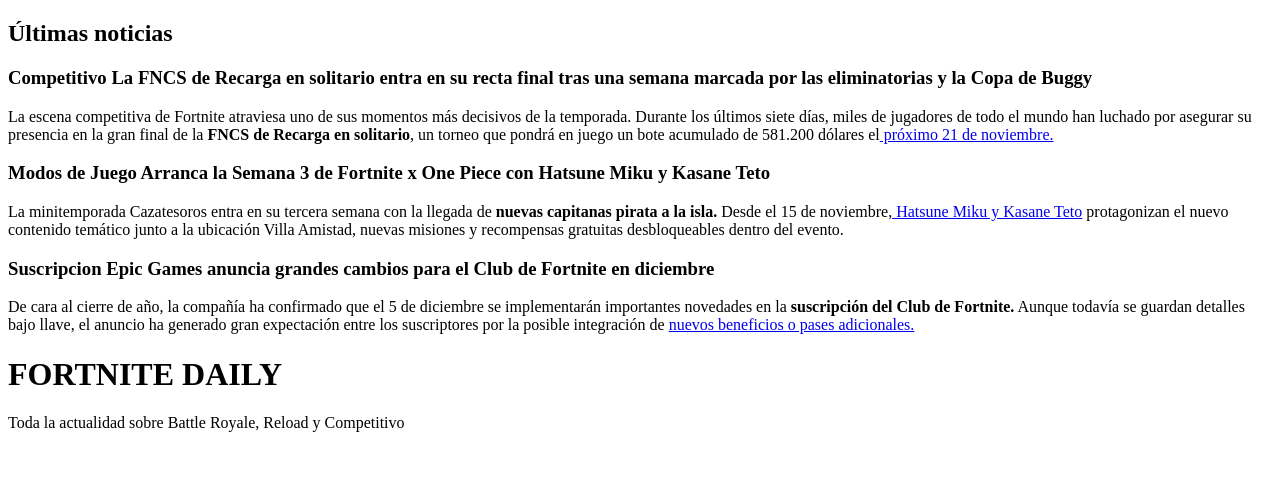
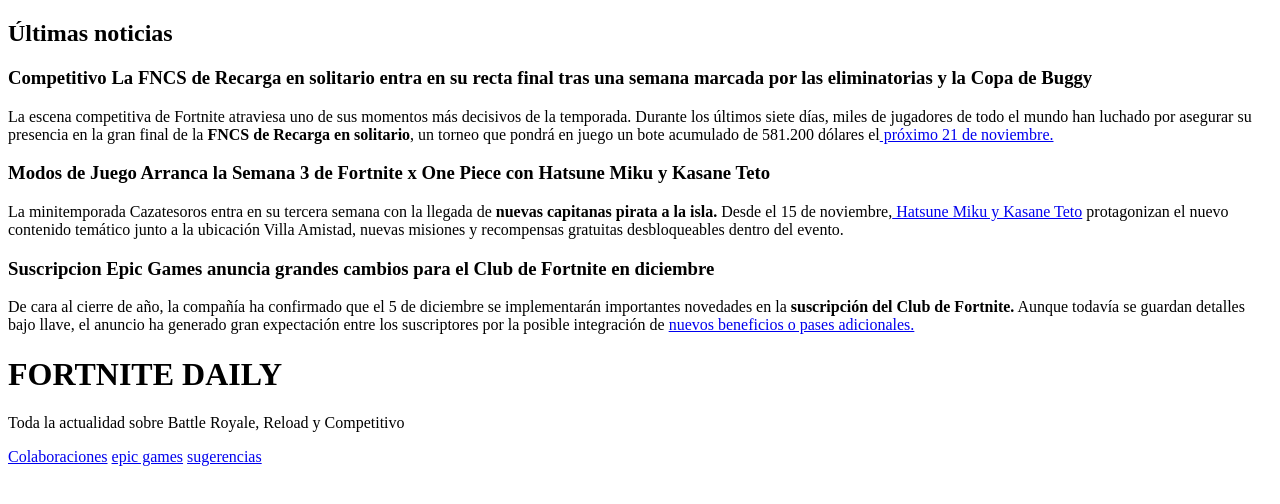
Before and after one commit to Maikellst/practicacss, a plain HTML site: page index.html in a window 1280 px wide. Drawn offline with Linux system fonts and the light colour scheme.

Commit message:
4.incorporar el menu de navegación

```diff
--- a/index.html
+++ b/index.html
@@ -20,5 +20,10 @@
         <h1>FORTNITE DAILY</h1>
         <p>Toda la actualidad sobre Battle Royale, Reload y Competitivo</p>
     </div>
+    <div id="menu">
+        <a href="#dColaboraciones" class="enlace-menu">Colaboraciones</a>
+        <a href="#Epic Games" class="enlace-menu">epic games</a>
+        <a href="#Sugerencias" class="enlace-menu">sugerencias</a>
+    </div>
 </body>
 </html>
```
